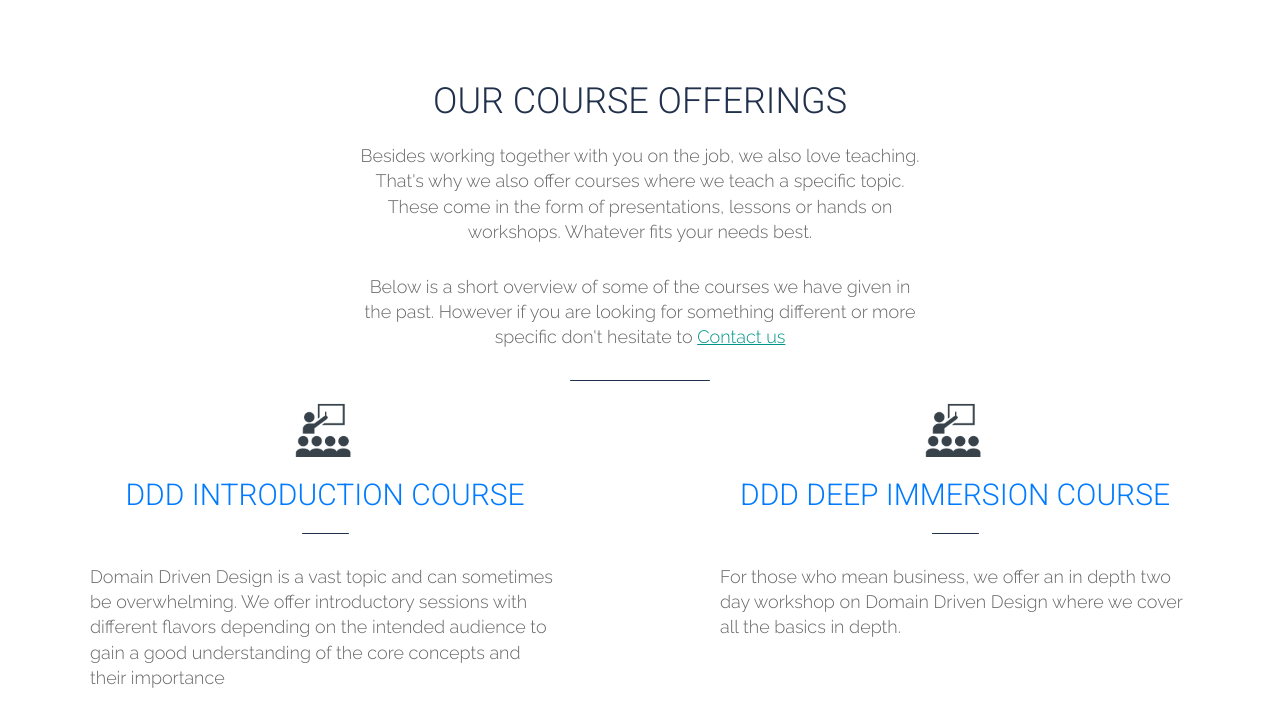
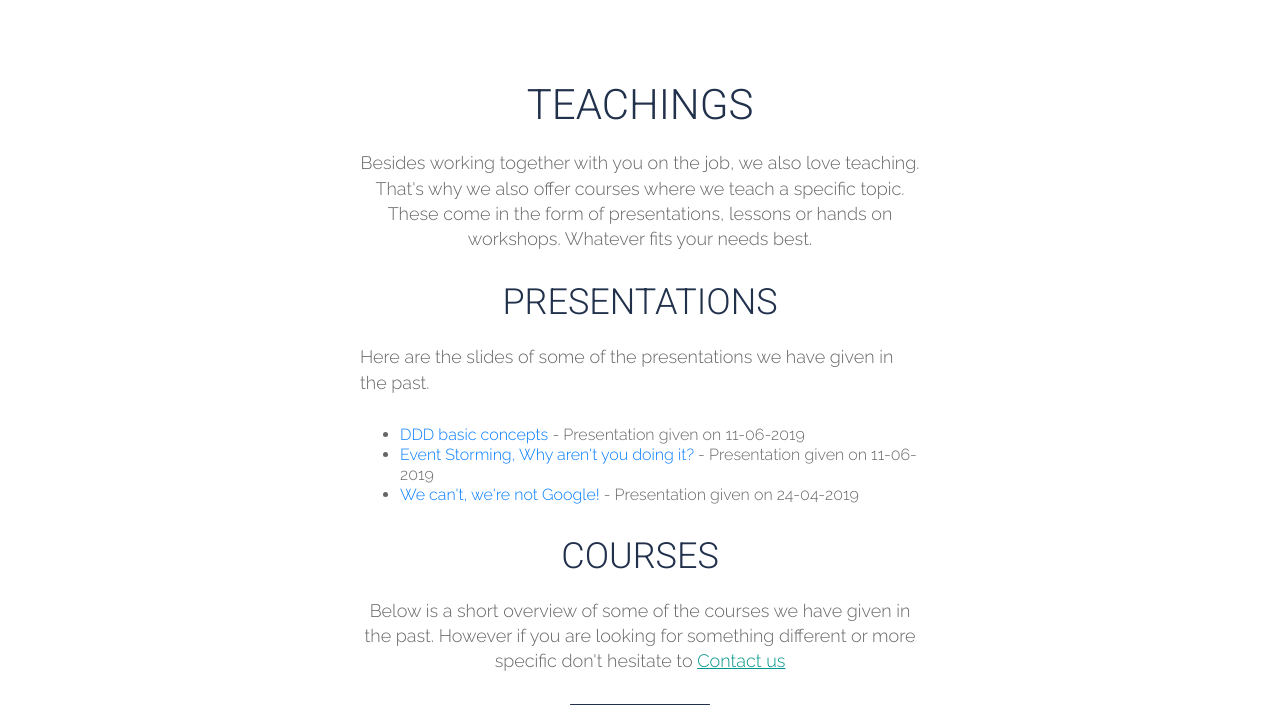
Before and after one commit to tripledio/tripledio.github.io, a Jekyll site: the page built from courses/index.html, in a window 1280 px wide and 900 px high, scrolled down 434 px, cut to the strip 180-900 px from the top of the window. Built offline with Jekyll 4.4.1, drawn with Linux system fonts in a browser that asks for light colours; comment, search, counter and statistics services are not loaded; some of the changed text lies outside the part shown.

Commit message:
add the possibility for creating permalinks

```diff
--- a/_config.yml
+++ b/_config.yml
@@ -18,9 +18,16 @@
     courses:
         output: true
         permalink: /:collection/:title
+    docs:
+        output: true
 # Build settings
 markdown: kramdown
 highlighter: rouge
 paginate: 5
 paginate_path: "/blog/page:num/"
-plugins: [jekyll-paginate,jekyll-feed,jekyll-seo-tag,jekyll-sitemap]
+plugins:
+  - jekyll-paginate
+  - jekyll-feed
+  - jekyll-seo-tag
+  - jekyll-sitemap
+  - jekyll-redirect-from
--- a/_data/services.json
+++ b/_data/services.json
@@ -4,7 +4,7 @@
     "imgPath": "/img/team.svg",
     "imgAlt": "Team",
     "color": "red",
-    "url": "#!",
+    "url": "contact",
     "description": "Triple D is a professional software engineering team that keeps its coherence over multiple software assignments. We belief that this is how we can have the greatest impact.<br /><br />This is comparable to the roman imperial standing army, which was a professional army instead of an ad hoc formed army. This enabled the romans to keep the hard fought lessons learned and experience gained."
   },
   {
@@ -12,7 +12,7 @@
     "imgPath": "/img/reinforcement.svg",
     "imgAlt": "Reinforcement",
     "color": "green",
-    "url": "#!",
+    "url": "contact",
     "description": "Triple D can be brought in as a reinforcement. Working closely together with existing teams allows us to introduce industry best practices. This will not only help in delivering in the short term but it will allow the existing teams to learn, to evolve and to grow. So even after Triple D has left, your teams should deliver faster, quality software. At a sustainable pace."
   },
   {
@@ -20,7 +20,7 @@
     "imgPath": "/img/training.svg",
     "imgAlt": "Training",
     "color": "blue",
-    "url": "#!",
+    "url": "courses",
     "description": "We can help you to elevate your software delivery process by facilitating training and workshops on request. Assisting you in taking your team to the next level and making sure that the software keeps delivering long after the initial phase or deadline has passed."
   }
 ]
--- a/coaching/index.html
+++ b/coaching/index.html
@@ -2,7 +2,7 @@
 layout: default
 title: "Coaching"
 description: "Personal Coaching"
-weight: 40
+weight: 50
 spotlight:
     imgDir: /img/spotlight/coaching
     imgAlt: "Triple D : Design, Develop, Deploy"
--- a/courses/index.html
+++ b/courses/index.html
@@ -3,7 +3,6 @@
 title: "Courses"
 description: "Courses, presentations, workshops"
 weight: 40
-
 spotlight:
   logoAnimation: false
   video: true
@@ -14,14 +13,43 @@
 ---
 <section id="Courses" class="pt-2 pt-md-8 pb-md-10 pb-2 bg-white text-gray">
     <div class="col-12 col-md-10 col-lg-6 offset-0 offset-md-1 offset-lg-3 px-md-4 text-center">
-    <h2 class="h3 mb-2">Our course offerings</h2>
-    <p>Besides working together with you on the job, we also love teaching. That's why we also offer courses where we teach a specific topic. These come in the form of presentations, lessons or hands on workshops. Whatever fits your needs best.</p>
-    <p>Below is a short overview of some of the courses we have given in the past. However if you are looking for something different or more specific don't hesitate to <a href="/contact">Contact us</a></p>
+        <h2 class="h2 mb-2">Teachings</h2>
+        <p>Besides working together with you on the job, we also love teaching. That's why we also offer courses where
+            we teach a specific topic. These come in the form of presentations, lessons or hands on workshops. Whatever
+            fits your needs best.</p>
+    </div>
+
+    <div class="col-12 col-md-10 col-lg-6 offset-0 offset-md-1 offset-lg-3 px-md-4 text-center">
+        <h2 class="h3 mb-2">Presentations</h2>
+    </div>
+
+    <div class="col-12 col-md-10 col-lg-6 offset-0 offset-md-1 offset-lg-3 px-md-4 text-left">
+        <p>Here are the slides of some of the presentations we have given in the past.</p>
+        <ul>
+            <li>
+                <a href="/docs/ddd-basic-concepts-11-06-2019">DDD basic concepts</a> - Presentation given on 11-06-2019
+            </li>
+            <li>
+                <a href="/docs/eventstorming-presentation-11-06-2019">Event Storming, Why aren't you doing it?</a> -
+                Presentation given on 11-06-2019
+            </li>
+            <li>
+                <a href="/docs/wecantwearenotgoogle">We can't, we're not Google!</a> -
+                Presentation given on 24-04-2019
+            </li>
+        </ul>
+    </div>
+
+    <div class="col-12 col-md-10 col-lg-6 offset-0 offset-md-1 offset-lg-3 px-md-4 text-center">
+        <h2 class="h3 mb-2">Courses</h2>
+        <p>Below is a short overview of some of the courses we have given in the past. However if you are looking for
+            something different or more specific don't hesitate to <a href="/contact">Contact us</a></p>
         <hr class="slab center w-25">
     </div>
     <div class="container">
         {%for course in site.courses %}
-      {% cycle '<div class="row">','' %}
+        {% cycle '
+        <div class="row">','' %}
             <div class="col-12 col-md-6 px-md-2 px-lg-8 mb-4">
                 <div class="icon last flex-center-hv py-2">
                     <img src="/img/workshop-icon-4.png" style="width: 80px" alt="alt">
@@ -33,7 +61,14 @@
                 <hr class="slab center w-10 mt-2 mb-3">
                 <p>{{course.teaser}}</p>
             </div>
-      {% cycle '','</div>' %}
+            {% cycle '','
+        </div>
+        ' %}
         {% endfor %}
     </div>
+    <div class="container">
+        <blockquote class="py-6 px-md-10 text-center quote-none font-size-5 font-italic">
+            <footer class="mt-2">To teach is to learn. To learn is to teach.</footer>
+        </blockquote>
+    </div>
 </section>
```
Also changed, not shown: _docs/ddd-basic-concepts-11-06-2019.md (added, +3 -0 lines), _docs/eventstorming-presentation-11-06-2019.md (added, +3 -0 lines), _docs/wecantwearenotgoogle.md (added, +3 -0 lines), docs/index.html (added, +13 -0 lines), README.md. Lines whose indentation alone changed are shown as unchanged.
